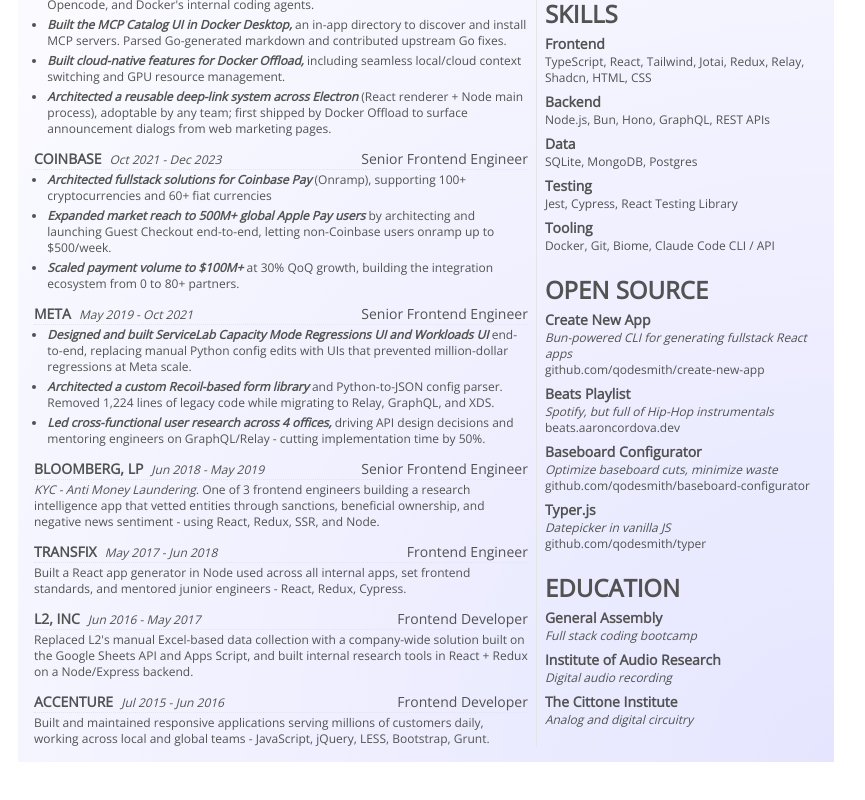
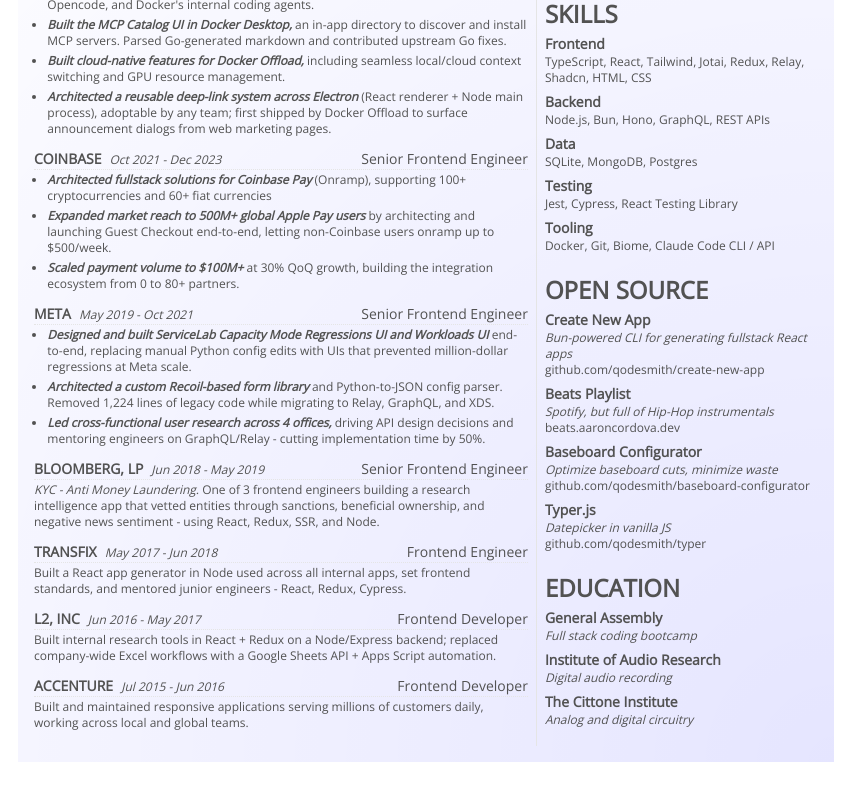
Before and after one commit to qodesmith/resume, a React (Vite) app: page / in a window 1280 px wide. Shown: the part 374-1174 px from the top of the page, without its empty margins (214-1079 px from the left). Built offline with nearby package versions, Linux system fonts and the light colour scheme.

Commit message:
More tweaks to work history

```diff
--- a/src/components/custom/WorkHistory.tsx
+++ b/src/components/custom/WorkHistory.tsx
@@ -144,8 +144,7 @@
     details: [],
     blurb: {
       content:
-        // 'Replaced manual Excel-based data collection with a company-wide solution built on the Google Sheets API and Apps Script.',
-        "Replaced L2's manual Excel-based data collection with a company-wide solution built on the Google Sheets API and Apps Script, and built internal research tools in React + Redux on a Node/Express backend.",
+        'Built internal research tools in React + Redux on a Node/Express backend; replaced company-wide Excel workflows with a Google Sheets API + Apps Script automation.',
     },
   },
   {
@@ -159,7 +158,7 @@
     blurb: {
       content:
         // 'Delivered a living style guide to clients; created cross-browser custom email templates.',
-        'Built and maintained responsive applications serving millions of customers daily, working across local and global teams - JavaScript, jQuery, LESS, Bootstrap, Grunt.',
+        'Built and maintained responsive applications serving millions of customers daily, working across local and global teams.',
     },
   },
 ]
```
